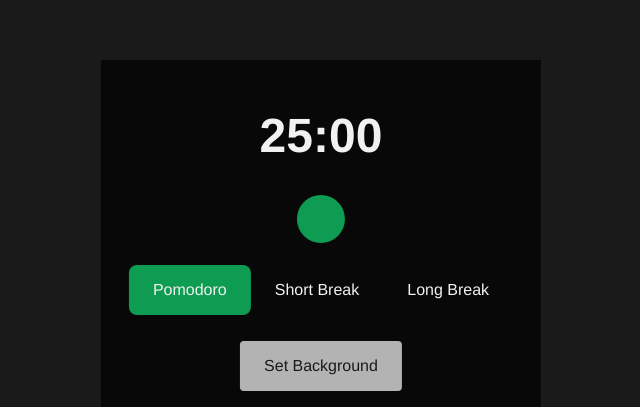
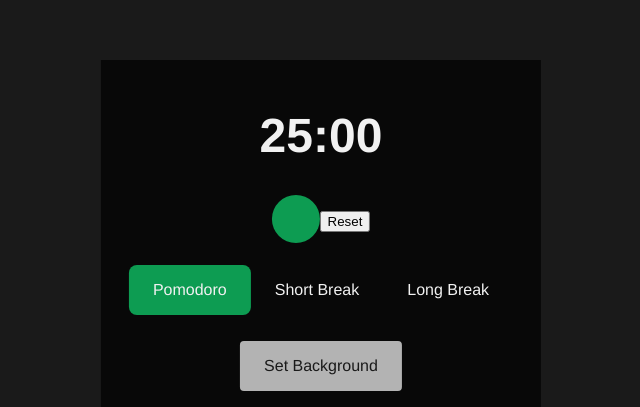
Before and after one commit to hamiltondave/pomodoro-clock, a Vue app: page / in a window 1280 px wide. Shown: the part 393-800 px from the top of the page, without its empty margins (319-959 px from the left). Built offline with nearby package versions, Linux system fonts and the light colour scheme; some icons are missing.

Commit message:
Add reset button

```diff
--- a/src/components/Timer.vue
+++ b/src/components/Timer.vue
@@ -1,24 +1,28 @@
 <template>
   <div>
     <h1 class="clock">{{ minutes }}:{{ seconds }}</h1>
-    <template v-if="paused">
     <button
+      v-if="paused"
       aria-label="play"
       class="timer__button timer__button--play"
       @click="paused = !paused"
     >
       <PlayIcon />
     </button>
-    </template>
-    <template v-else>
     <button
+      v-else
       aria-label="pause"
       class="timer__button timer__button--pause"
       @click="paused = !paused"
     >
       <PauseIcon />
     </button>
-    </template>
+    <button
+      class="timer__reset"
+      @click="resetTimer"
+    >
+      Reset
+    </button>
   </div>
 </template>
 
@@ -69,8 +73,7 @@ export default {
 
   watch: {
     limit() {
-      this.paused = true
-      this.elapsed = 0
+      this.resetTimer()
     },
 
     paused(newValue) {
@@ -95,6 +98,11 @@ export default {
 
     startTimer() {
       this.interval = setInterval(() => (this.elapsed += 1), 1000)
+    },
+
+    resetTimer() {
+      this.paused = true
+      this.elapsed = 0
     },
   },
 }
```
Lines whose indentation alone changed are shown as unchanged.
